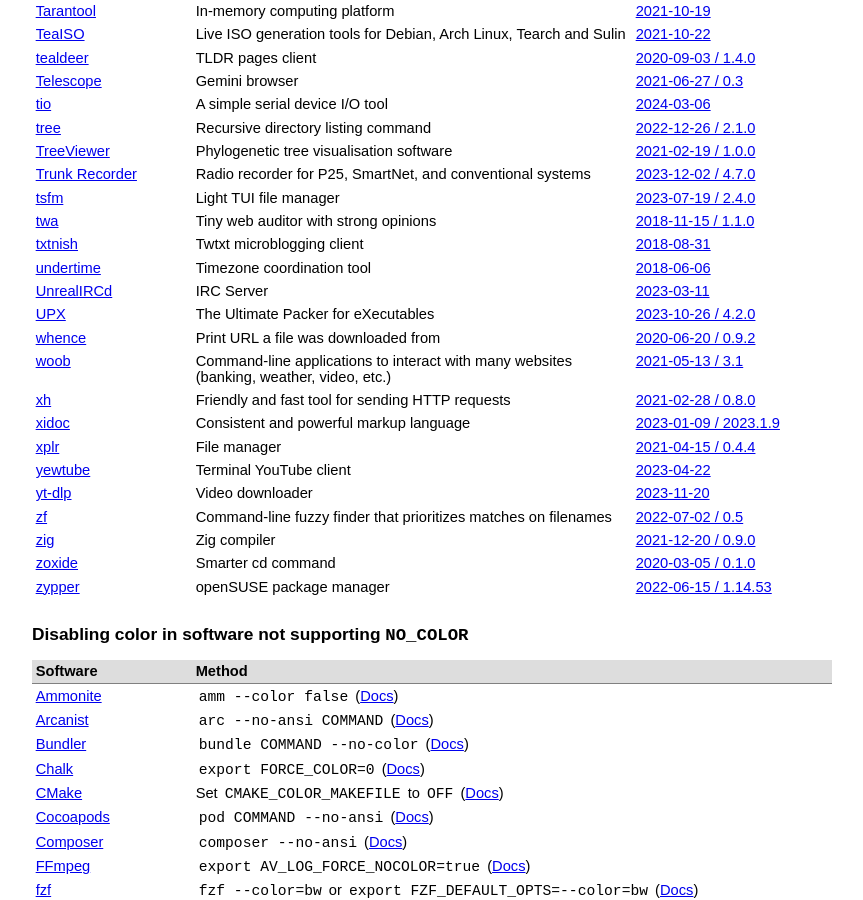
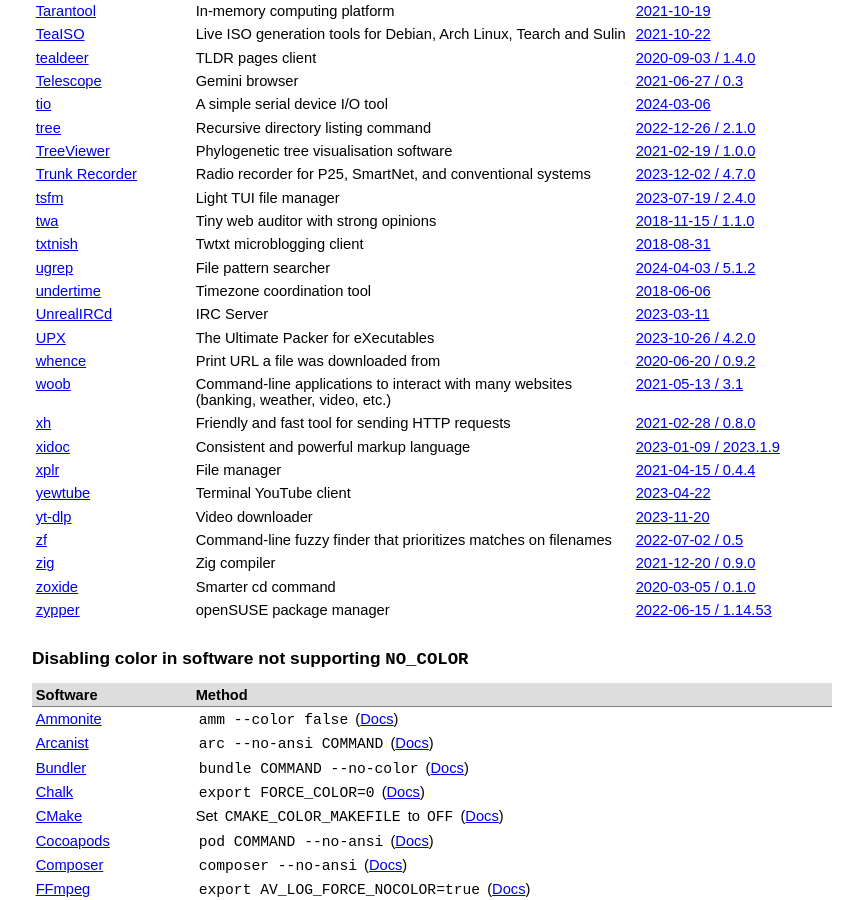
Before and after one commit to jcs/no_color, a Jekyll site: the page built from index.md, in a window 1280 px wide and 900 px high, scrolled down 5704 px. Shown: the whole window, without its empty margins (208-1071 px from the left). Built offline with Jekyll 4.4.1, drawn with Linux system fonts in a browser that asks for light colours; our own code applies the rules of GitHub Pages for plain Markdown files.

Commit message:
update index.md with new entry for ugrep v5.1.2 (#280)

```diff
--- a/index.md
+++ b/index.md
@@ -283,6 +283,7 @@ color by default via `NO_COLOR`.
 | [tsfm](https://npmjs.com/package/tsfm) | Light TUI file manager | [2023-07-19 / 2.4.0](https://github.com/akpi816218/tsfm/releases/tag/v2.4.0) |
 | [twa](https://github.com/trailofbits/twa) | Tiny web auditor with strong opinions | [2018-11-15 / 1.1.0](https://github.com/trailofbits/twa/releases/tag/1.1.0) |
 | [txtnish](https://github.com/mdom/txtnish) | Twtxt microblogging client | [2018-08-31](https://github.com/mdom/txtnish/commit/257d312ac282ab99e8357e31f6c282b881fbb171) |
+| [ugrep](https://ugrep.com) | File pattern searcher | [2024-04-03 / 5.1.2](https://github.com/Genivia/ugrep/releases/tag/v5.1.2) |
 | [undertime](https://gitlab.com/anarcat/undertime) | Timezone coordination tool | [2018-06-06](https://gitlab.com/anarcat/undertime/commit/0c4c2b38f32127a0dc59d2bd6e5f9db0b61ca847) |
 | [UnrealIRCd](https://www.unrealircd.org) | IRC Server | [2023-03-11](https://github.com/unrealircd/unrealircd/commit/c43753cd4b36ed2662b0df2b2f91887a25b3283e) |
 | [UPX](https://upx.github.io) | The Ultimate Packer for eXecutables | [2023-10-26 / 4.2.0](https://github.com/upx/upx/releases/tag/v4.2.0) |
```
